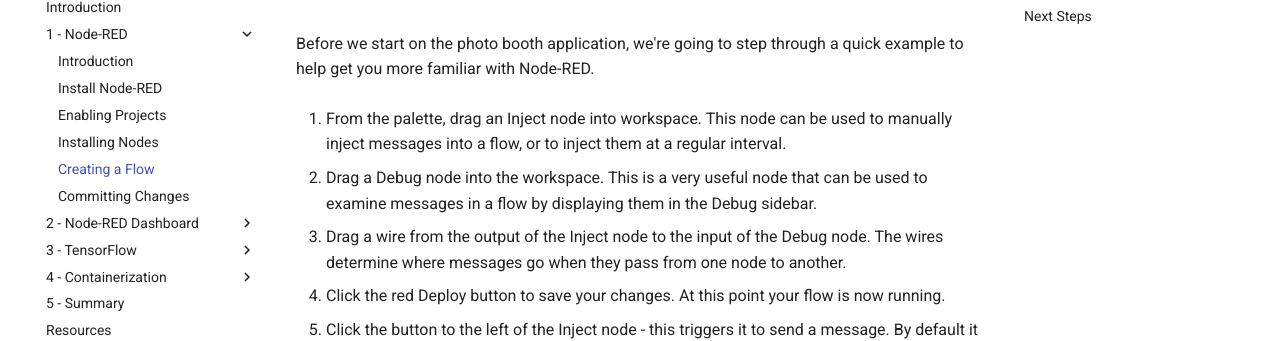
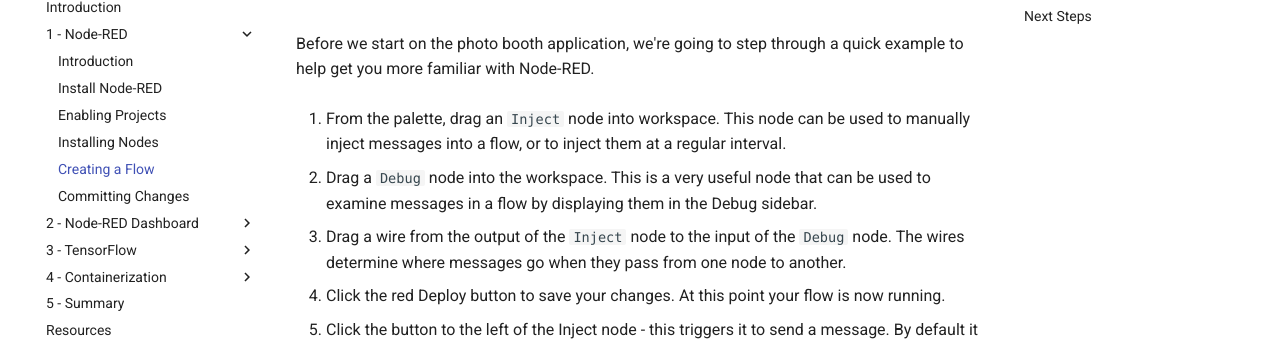
Before and after one commit to knolleary/node-red-workshop-photobooth, an MkDocs documentation site: the page built from docs/part1/create-flow.md, in a window 1280 px wide and 1400 px high. Shown: the part 149-490 px from the top of the window. Built offline with MkDocs 1.6.1 and Material for MkDocs 9.7.7, drawn with Linux system fonts in a browser that asks for light colours; comment, search, counter and statistics services are not loaded; some of the changed text lies outside the part shown.

Commit message:
Consistent `node` formatting

```diff
--- a/docs/part1/create-flow.md
+++ b/docs/part1/create-flow.md
@@ -3,14 +3,14 @@
 Before we start on the photo booth application, we're going to step through a
 quick example to help get you more familiar with Node-RED.
 
-1. From the palette, drag an Inject node into workspace. This node can be
+1. From the palette, drag an `Inject` node into workspace. This node can be
   used to manually inject messages into a flow, or to inject them at a regular
   interval.
 
-2. Drag a Debug node into the workspace. This is a very useful node that can be
+2. Drag a `Debug` node into the workspace. This is a very useful node that can be
    used to examine messages in a flow by displaying them in the Debug sidebar.
 
-3. Drag a wire from the output of the Inject node to the input of the Debug node.
+3. Drag a wire from the output of the `Inject` node to the input of the `Debug` node.
    The wires determine where messages go when they pass from one node to another.
 
 4. Click the red Deploy button to save your changes. At this point your flow is
```
Also changed, not shown: other parts of docs/part1/create-flow.md (+2 -2 lines).
